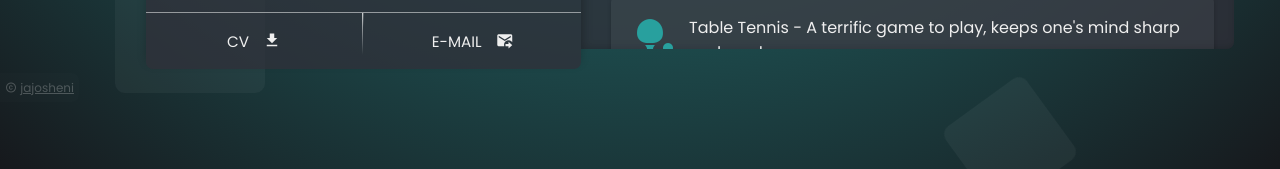
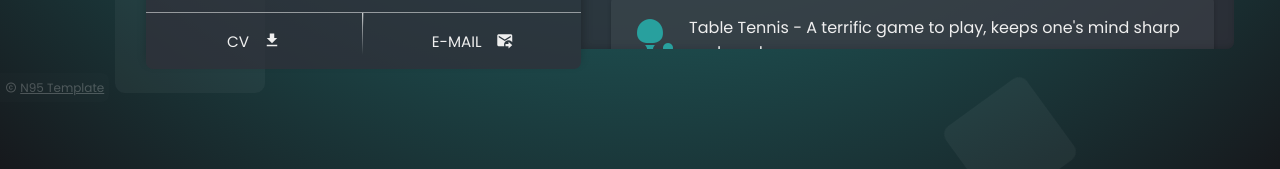
Before and after one commit to jajosheni/N95, a Svelte app: page / in a window 1280 px wide. Shown: the part 607-776 px from the top of the page. Built offline with nearby package versions, Linux system fonts and the light colour scheme.

Commit message:
--refac: link to template repo

```diff
--- a/src/components/Copyright.svelte
+++ b/src/components/Copyright.svelte
@@ -1,6 +1,6 @@
 <div class="template-footer">
     <i class="mdi mdi-copyright text-color"></i>
-    <a href="https://github.com/jajosheni">jajosheni</a>
+    <a href="https://github.com/jajosheni/N95">N95 Template</a>
 </div>
 
 <style>
```
